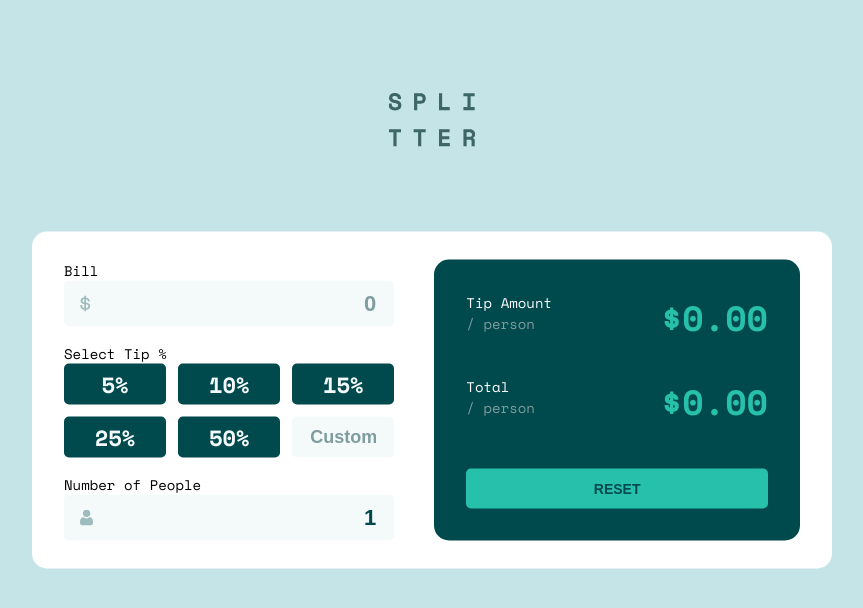
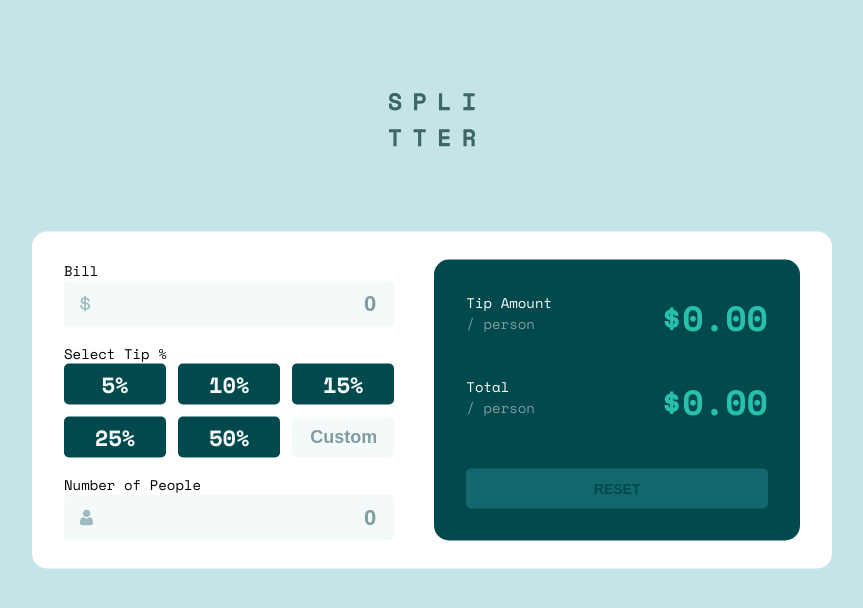
Before and after one commit to ManiacMaxo/frontend-mentor, a Svelte app in the folder tip-calculator-app-main/: page / in a window 1280 px wide. Shown: the top 608 px of the page, without its empty margins (208-1071 px from the left). Built offline with nearby package versions, Linux system fonts and the light colour scheme.

Commit message:
[up] better states and disabling reset button

```diff
--- a/tip-calculator-app-main/src/App.svelte
+++ b/tip-calculator-app-main/src/App.svelte
@@ -1,12 +1,6 @@
 <script>
-    import { setContext } from 'svelte'
-
     import Inputs from './components/Inputs.svelte'
     import Calculator from './components/Calculator.svelte'
-
-    setContext('total', null)
-    setContext('tip_percent', null)
-    setContext('persons', null)
 </script>
 
 <img src="logo.svg" alt="logo" class="logo" />
--- a/tip-calculator-app-main/src/components/Calculator.svelte
+++ b/tip-calculator-app-main/src/components/Calculator.svelte
@@ -4,10 +4,12 @@
     const reset = () => {
         $total = null
         $tip_percent = null
-        $persons = 1
+        $persons = null
     }
 
-    $: tip_per_person = ($total * $tip_percent) / (100 * $persons) || 0
+    $: disabled = $total === null && $tip_percent === null && $persons === null
+
+    $: tip_per_person = ($total * $tip_percent) / (100 * ($persons || 1)) || 0
     $: amount_per_person = $total / ($persons || 1) + tip_per_person || 0
 </script>
 
@@ -20,7 +22,7 @@
         <span class="title">Total</span>
         <span class="amount">{amount_per_person.toFixed(2)}</span>
     </div>
-    <button class="box reset" on:click={reset}>Reset</button>
+    <button class="box reset" on:click={reset} {disabled}>Reset</button>
 </div>
 
 <style lang="scss">
@@ -86,6 +88,11 @@
             background-color: var(--colors-accent-200);
             color: var(--colors-accent-500);
         }
+
+        &:disabled {
+            background-color: #13686d;
+            cursor: default;
+        }
     }
 
     @media screen and (max-width: 800px) {
--- a/tip-calculator-app-main/src/components/Inputs.svelte
+++ b/tip-calculator-app-main/src/components/Inputs.svelte
@@ -34,7 +34,7 @@
     <label for="bill">
         Bill
         <div
-            class={`input-group ${$total < 0 ? 'error' : ''}`}
+            class="input-group {$total < 0 ? 'error' : ''}"
             data-error="Can't be less than 0"
         >
             <input
@@ -80,7 +80,7 @@
         Number of People
 
         <div
-            class={`input-group ${$persons < 1 ? 'error' : ''}`}
+            class="input-group {$persons && $persons < 1 ? 'error' : ''}"
             data-error="Can't be less than 1"
         >
             <input
--- a/tip-calculator-app-main/src/stores.js
+++ b/tip-calculator-app-main/src/stores.js
@@ -1,5 +1,5 @@
 import { writable } from 'svelte/store'
 
-export const total = writable(0)
-export const tip_percent = writable(0)
-export const persons = writable(1)
+export const total = writable(null)
+export const tip_percent = writable(null)
+export const persons = writable(null)
```
